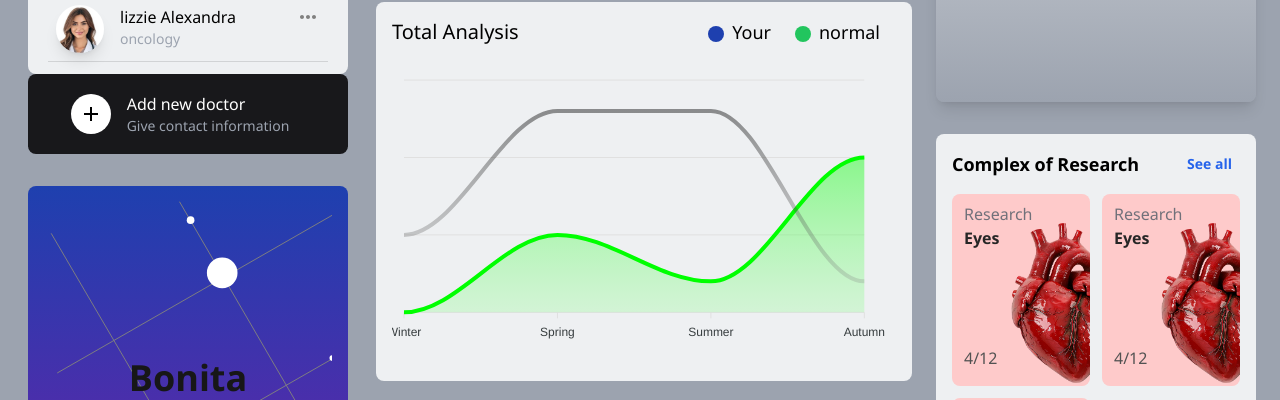
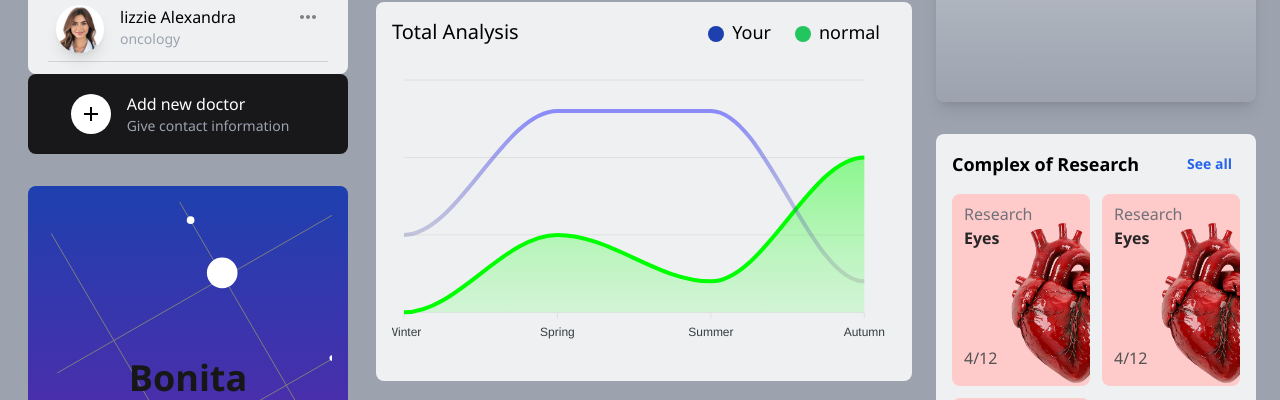
Before and after one commit to AlirezaAkbarpour/bonita, a Next.js app: page / in a window 1280 px wide. Shown: the part 362-762 px from the top of the page. Built offline with nearby package versions, Linux system fonts and the light colour scheme.

Commit message:
refixed Apexchart types

```diff
--- a/components/analysisChart.tsx
+++ b/components/analysisChart.tsx
@@ -1,8 +1,15 @@
 'use client'
+import { ApexOptions } from "apexcharts";
 import React from "react";
-import Chart from "react-apexcharts";
+import ReactApexChart from "react-apexcharts";
 
-export default class ApexChart extends React.Component {
+
+interface State {
+  series: ApexAxisChartSeries;
+  options: ApexOptions;
+}
+
+export default class ApexChart extends React.Component<object,State> {
     constructor(props: object) {
       super(props);
 
@@ -15,8 +22,8 @@ export default class ApexChart extends React.Component {
         },{
             name: 'Your',
             type:'line',
-            color:'#000',
-            zIndex:'1',
+            color:'#00f',
+            zIndex:1,
             data: [20, 28, 28, 17]
           }],
         options: {
@@ -52,9 +59,9 @@ export default class ApexChart extends React.Component {
               format: 'dd/MM/yy HH:mm'
             },
           },
-          colors:['#2E93fA', '#66DA26',]
+          colors:['#2E93fA', '#66DA26']
         },
-      };
+      }
     }
 
     render() {
@@ -62,7 +69,7 @@ export default class ApexChart extends React.Component {
         <div className="w-full ">
           <div id="chart" className="w-full">
             {(typeof window !== 'undefined')&&
-            <Chart options={this.state.options} series={this.state.series} type="area" height={300} />
+            <ReactApexChart options={this.state.options} series={this.state.series} type="area" height={300} />
             }
           </div>
           <div id="html-dist"></div>
--- a/package.json
+++ b/package.json
@@ -19,7 +19,8 @@
     "react-apexcharts": "^1.4.1",
     "react-dom": "^18",
     "react-svg": "^16.1.34",
-    "recharts": "^2.12.7"
+    "recharts": "^2.12.7",
+    "sharp": "^0.33.5"
   },
   "devDependencies": {
     "@types/node": "^20",
```
Also changed, not shown: 2 other files (tests, documents, lock files or other folders).
